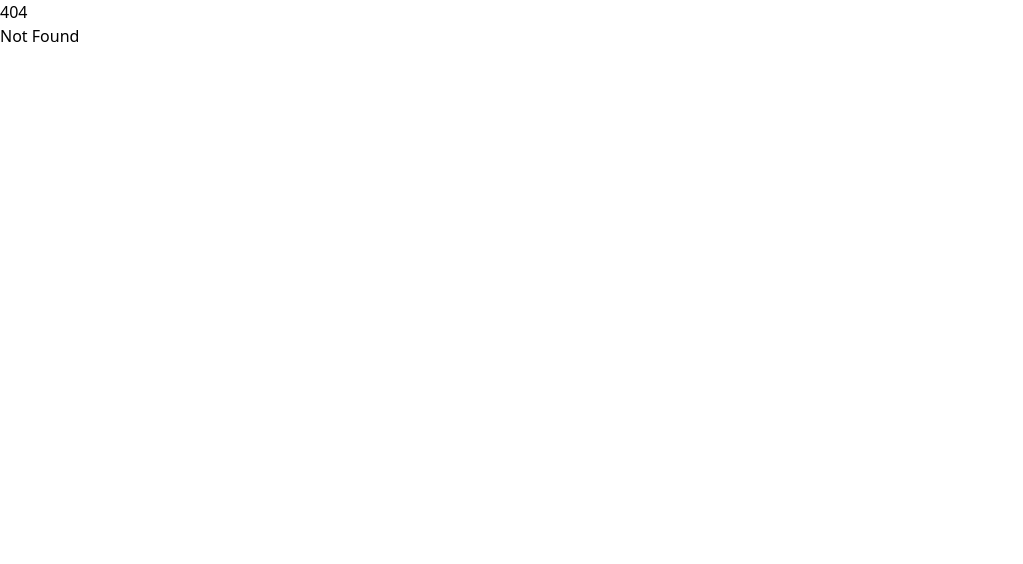
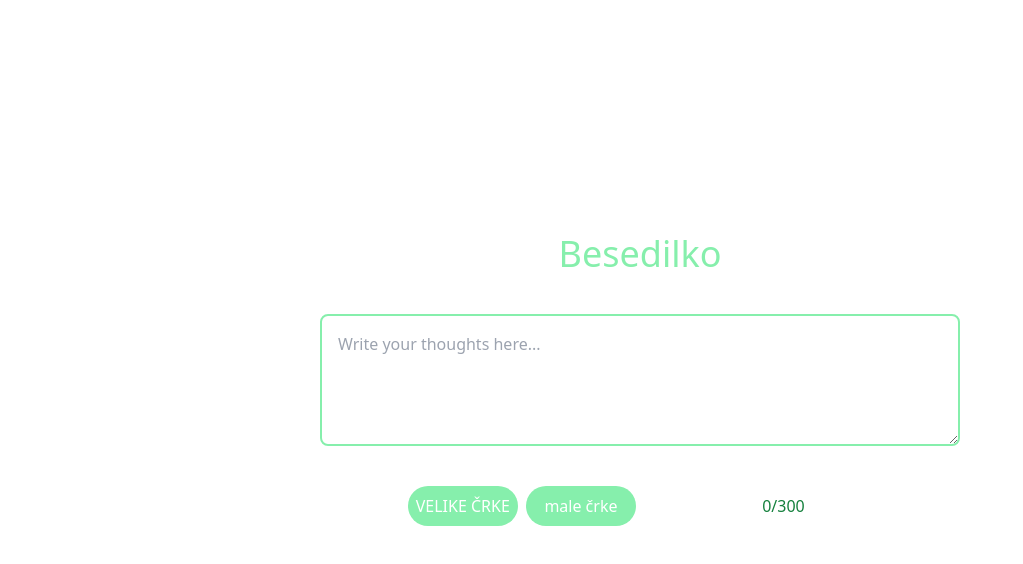
Before and after one commit to mihamajetic/GraceSvelteTemplate, a SvelteKit app: page /besede in a window 1280 px wide. Before the commit this address had no page. Shown: the top 564 px of the page, without its empty margins (0-1023 px from the left). Built offline with nearby package versions, Linux system fonts and the light colour scheme.

Commit message:
besedilko

```diff
--- /dev/null
+++ b/src/routes/besede/+page.svelte
@@ -0,0 +1,93 @@
+<script lang="ts">
+	let besedilo = '';
+	let steviloCrk = 0;
+	let najvecjCrk = 300;
+	let samoglasniki = ['a', 'e', 'i', 'o', 'u'];
+	let emojiFilter = false;
+	let emojis: { [key: string]: string } = {
+		kača: '🐍',
+		zmaj: '🐉',
+		kolo: '🚲',
+		hiša: '🏠',
+		drevo: '🌲',
+		vesel: '😃'
+	};
+
+	// Random Tailwind color function
+	function nakljucnaBarva() {
+		let colors = ['red', 'green', 'blue', 'yellow', 'purple'];
+		let size = [500, 600, 700, 800, 900];
+		return (
+			'text-' +
+			colors[Math.floor(Math.random() * colors.length)] +
+			'-' +
+			size[Math.floor(Math.random() * size.length)]
+		);
+	}
+
+	// Replace word with emoji if emojiFilter is enabled
+	function zamenjajEmoji(beseda: string) {
+		return emojiFilter ? emojis[beseda.toLowerCase()] || beseda : beseda;
+	}
+
+	// Format text based on action
+	function urediBesedilo(f: string) {
+		switch (f) {
+			case 'upper':
+				besedilo = besedilo.toUpperCase();
+				break;
+			case 'lower':
+				besedilo = besedilo.toLowerCase();
+				break;
+		}
+	}
+
+	$: {
+		steviloCrk = besedilo.length;
+	}
+</script>
+
+<div class="flex flex-col items-center justify-center min-h-screen gap-10">
+	<h3 class="text-green-300 text-4xl">Besedilko</h3>
+	<textarea
+		bind:value={besedilo}
+		rows="4"
+		class="text-gray-900 rounded-lg border-2 border-green-300 focus:outline-none w-6/12 p-4"
+		placeholder="Write your thoughts here..."
+	></textarea>
+	<div class="grid grid-cols-4 gap-2 items-center">
+		<button
+			on:click={() => urediBesedilo('upper')}
+			class="uppercase bg-green-300 rounded-full p-2 text-white"
+		>
+			Velike črke
+		</button>
+		<button
+			on:click={() => urediBesedilo('lower')}
+			class="lowercase bg-green-300 rounded-full p-2 text-white"
+		>
+			Male črke
+		</button>
+		<button
+			on:click={() => (emojiFilter = !emojiFilter)}
+			class="{emojiFilter
+				? 'bg-green-300 text-white'
+				: 'bg-white text-green-300'} rounded-full p-2 text-white"
+		>
+			Emoji filter
+		</button>
+		<p class="text-green-700">{steviloCrk}/{najvecjCrk}</p>
+	</div>
+
+	<div class="flex flex-wrap gap-1 w-6/12">
+		{#each besedilo.split(' ') as beseda}
+			<span class={nakljucnaBarva()}>
+				{#if emojiFilter}
+					{zamenjajEmoji(beseda)}
+				{:else}
+					{beseda}
+				{/if}
+			</span>
+		{/each}
+	</div>
+</div>
--- a/tailwind.config.js
+++ b/tailwind.config.js
@@ -1,8 +1,14 @@
 /** @type {import('tailwindcss').Config} */
 export default {
-  content: ['./src/**/*.{html,js,svelte,ts}'],
-  theme: {
-    extend: {},
-  },
-  plugins: [],
-}
+	content: ['./src/**/*.{html,js,svelte,ts}'],
+	safelist: [
+		// Automatically generate all text color combinations
+		...['red', 'green', 'blue', 'yellow', 'purple'].flatMap((color) =>
+			[500, 600, 700, 800, 900].map((shade) => `text-${color}-${shade}`)
+		)
+	],
+	theme: {
+		extend: {}
+	},
+	plugins: []
+};
```
